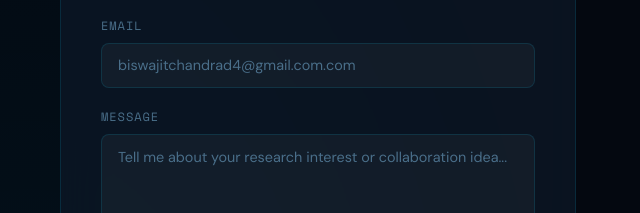
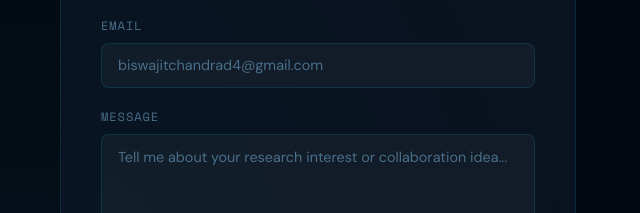
Before and after one commit to Biswajitdas01/Das.github.io, a plain HTML site: page index.html in a window 1280 px wide. Shown: the part 8102-8315 px from the top of the page, 612-1252 px from the left. Drawn offline with nearby package versions, Linux system fonts and the light colour scheme; animation ran at ten frames a second.

Commit message:
Fix email placeholder in contact form

```diff
--- a/index.html
+++ b/index.html
@@ -664,7 +664,7 @@
               </div>
               <div class="form-group">
                 <label for="contactEmail">Email</label>
-                <input type="email" id="contactEmail" placeholder="biswajitchandrad4@gmail.com.com" autocomplete="email" />
+                <input type="email" id="contactEmail" placeholder="biswajitchandrad4@gmail.com" autocomplete="email" />
               </div>
               <div class="form-group">
                 <label for="contactMsg">Message</label>
```
